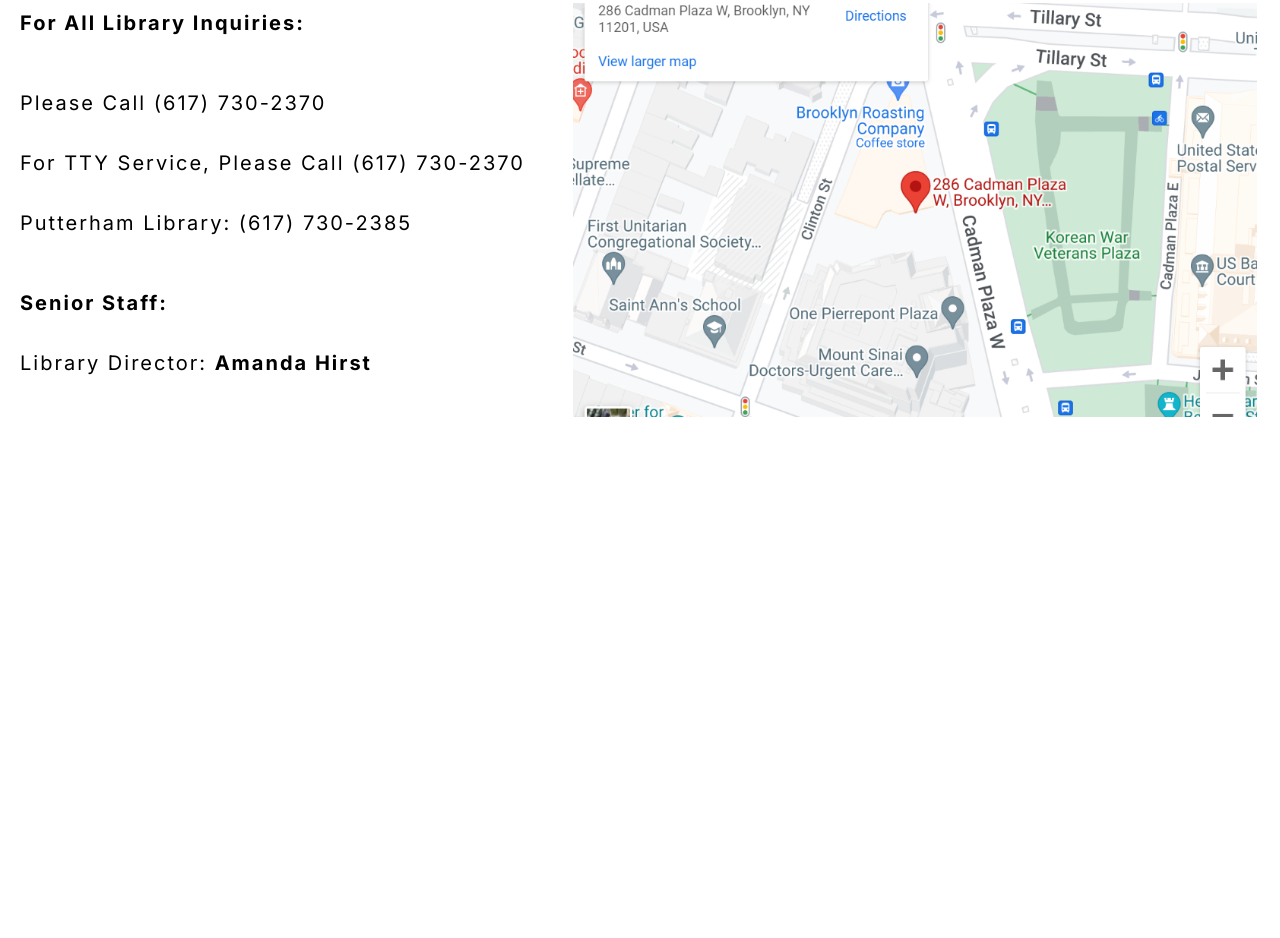
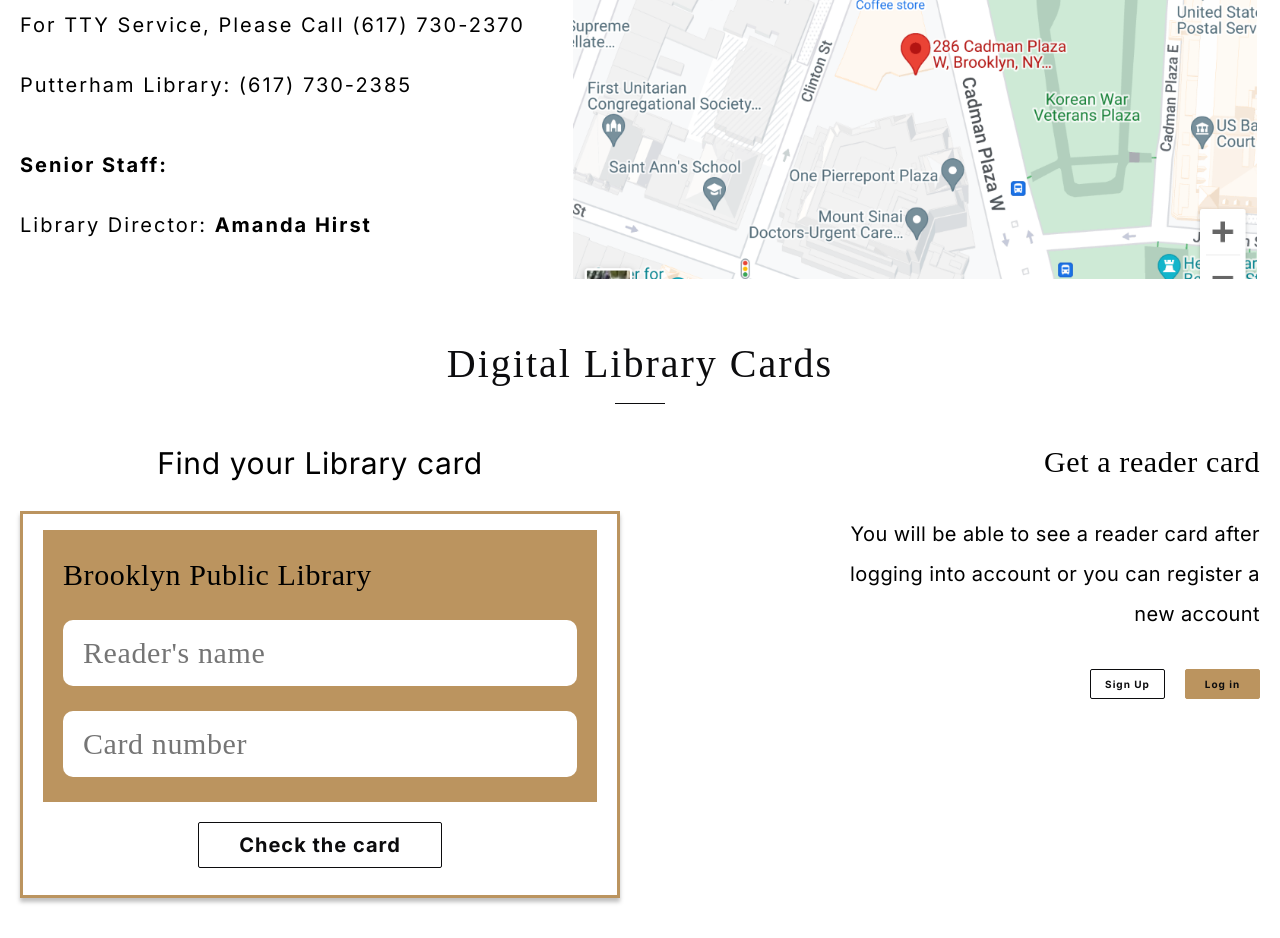
Before and after one commit to StanislavMamulin/library-landing, a plain HTML site: page index.html in a window 1280 px wide. Shown: the part 5228-6166 px from the top of the page. Before the commit the page ends 5690 px from the top, so only its background shows below. Drawn offline with Linux system fonts and the light colour scheme; a web font is replaced by a local one.

Commit message:
feat: add Digital Library Cards section

```diff
--- a/index.html
+++ b/index.html
@@ -15,6 +15,7 @@
   <link rel="stylesheet" href="./src/styles/favorites.css">
   <link rel="stylesheet" href="./src/styles/coffee_shop.css">
   <link rel="stylesheet" href="./src/styles/contacts.css">
+  <link rel="stylesheet" href="./src/styles/digital_library.css">
 </head>
 <body>
   <header class="header">
@@ -231,6 +232,33 @@
         </div>
       </section>
 
+      <section class="section-paddings library-cards" id="librarycard">
+        <h2>Digital Library Cards</h2>
+        <div class="cards-container">
+          <div class="find-container">
+            <p class="card-text find__title">Find your Library card</p>
+            <div class="check-card-container">
+              <div class="check-card__fields">
+                <p class="card-text check-card__title">Brooklyn Public Library</p>
+                <form class="check-card__form">
+                  <input class="check-card__input card-text check-card__readers-input" placeholder="Reader's name">
+                  <input class="check-card__input card-text" placeholder="Card number">
+                </form>
+              </div>
+              <button class="button button__title check-card__btn">Check the card</button>
+            </div>
+          </div>
+          <div class="get-card-container">
+            <p class="card-text get-card__title">Get a reader card</p>
+            <p class="text get-card-text">You will be able to see a reader card after logging into account or you can register a new account</p>
+            <div class="login-buttons">
+              <button class="button button__title">Sign Up</button>
+              <button class="button button__title">Log in</button>
+            </div>
+          </div>
+        </div>
+      </section>
+
     </div>
   </main>
 
--- a/src/styles/base.css
+++ b/src/styles/base.css
@@ -183,3 +183,15 @@
 .hidden {
     display: none;
 }
+
+p {
+    margin: 0;
+}
+
+a {
+    transition: all .5s;
+}
+
+a:hover {
+    color: var(--accent-color);
+}
--- /dev/null
+++ b/src/styles/digital_library.css
@@ -0,0 +1,133 @@
+.cards-container {
+  display: flex;
+  justify-content: space-between;
+}
+
+.card-text {
+  color: var(--main-dark-color);
+  font-family: Forum;
+  font-size: 30px;
+  font-style: normal;
+  font-weight: 400;
+  line-height: 50px; /* 166.667% */
+  letter-spacing: 0.6px;
+}
+
+.find__title {
+  font-family: Inter;
+  line-height: normal;
+  text-align: center;
+
+  margin-bottom: 30px;
+}
+
+.check-card-container {
+  display: flex;
+  flex-direction: column;
+  justify-content: center;
+  align-items: center;
+  flex-shrink: 0;
+  padding: 20px 20px 30px;
+  max-width: 600px;
+  height: 387px;
+  box-shadow: 0px 4px 4px 0px rgba(0, 0, 0, 0.25);
+  border: 3px solid var(--accent-color);
+  box-sizing: border-box;
+  background: var(--light-color);
+}
+
+.check-card__fields {
+  padding: 20px 20px 25px;
+  box-sizing: border-box;
+  max-width: 560px;
+  margin-bottom: 20px;
+
+  background: var(--accent-color);
+}
+
+.check-card__title {
+  margin-bottom: 20px;
+}
+
+.check-card__input {
+  width: 100%;
+  height: 66px;
+  flex-shrink: 0;
+  padding-left: 20px;
+
+  border-radius: 10px;
+  border-color: var(--light-color);
+  border-width: 0;
+  box-sizing: border-box;
+
+  background: var(--light-color);
+  color: var(--inactive-color);
+}
+
+.check-card__readers-input {
+  margin-bottom: 25px;
+}
+
+.check-card__btn {
+  position: relative;
+  display: inline-flex;
+  padding: 10px 40px;
+  align-items: flex-end;
+  width: auto;
+  height: auto;
+
+  font-size: 20px;
+}
+
+.get-card__title {
+  line-height: normal;
+}
+
+.get-card-text {
+  letter-spacing: 0.4px;
+  text-align: right;
+}
+
+.get-card-container {
+  display: flex;
+  justify-content: flex-start;
+  align-items: flex-end;
+  flex-direction: column;
+  gap: 35px 0;
+  width: 456px;
+}
+
+.login-buttons {
+  display: flex;
+  gap: 0 20px;
+}
+
+@media (max-width: 1024px) {
+  .library-cards {
+    margin-top: -4px;
+  }
+
+  .cards-container {
+    flex-direction: column;
+    justify-content: center;
+    flex-wrap: wrap;
+    align-items: center;
+    gap: 21px 0;
+    padding: 0 64px;
+  }
+  .get-card-container {
+    width:100%;
+    align-items: center;
+  }
+
+  .get-card-text {
+    text-align: center;
+
+    margin-top: 3px;
+    margin-bottom: 5px;
+  }
+
+  .check-card__fields {
+    margin-bottom: 18px;
+  }
+}
```
